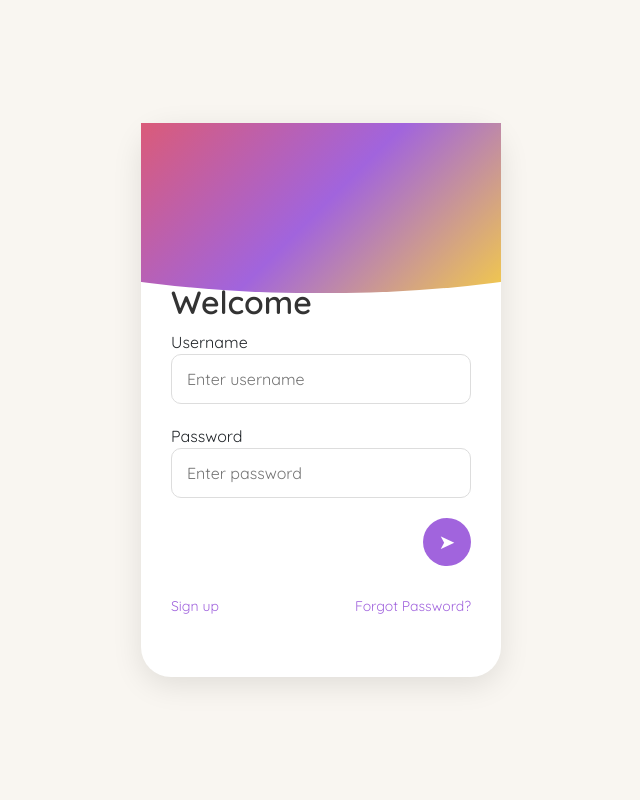
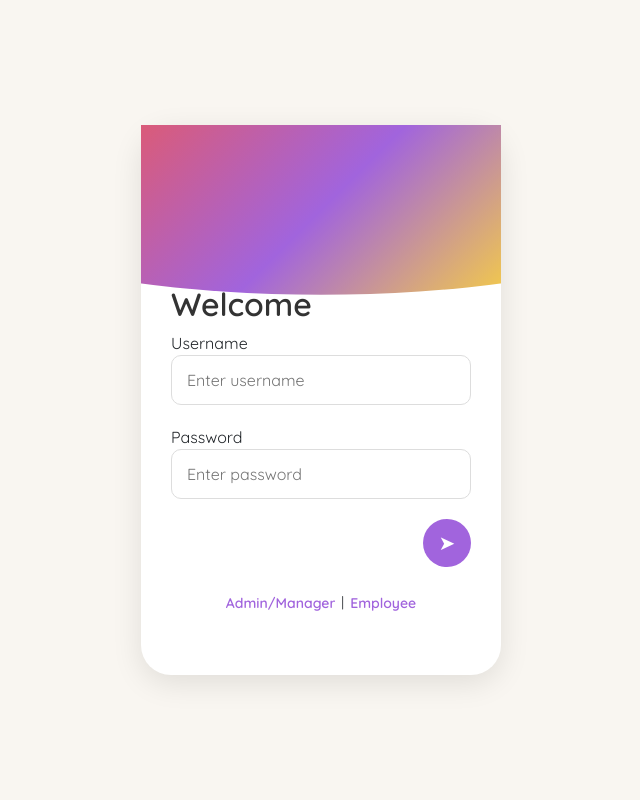
Before and after one commit to SHIVIKRSINGH/shashifashion-reporting, a PHP site: page /pages/login.php in a window 1280 px wide. Shown: the whole page, without its empty margins (319-959 px from the left). Run offline with PHP 8.4, Linux system fonts and the light colour scheme.

Commit message:
UPD LOGIN EMPLOYEE

```diff
--- a/includes/config.php
+++ b/includes/config.php
@@ -115,3 +115,36 @@ if (isset($_SESSION['branch_db'])) {
         }
     }
 }
+
+// ---------------------------------------------------
+// ✅ ATTENDANCE CONFIG SECTION (GeoLocation Only)
+// ---------------------------------------------------
+define('ATTENDANCE_ENABLED', true);
+define('DEFAULT_ALLOWED_RADIUS', 0.2); // 0.2 km = 200 meters
+
+/**
+ * Calculate distance (in km) between two GPS points
+ */
+function calculate_distance_km($lat1, $lon1, $lat2, $lon2)
+{
+    $earthRadius = 6371;
+    $dLat = deg2rad($lat2 - $lat1);
+    $dLon = deg2rad($lon2 - $lon1);
+    $a = sin($dLat / 2) * sin($dLat / 2) +
+        cos(deg2rad($lat1)) * cos(deg2rad($lat2)) *
+        sin($dLon / 2) * sin($dLon / 2);
+    $c = 2 * atan2(sqrt($a), sqrt(1 - $a));
+    return $earthRadius * $c;
+}
+
+/**
+ * Check if employee location is within allowed radius
+ */
+function is_within_allowed_radius($emp_lat, $emp_lon, $office_lat, $office_lon, $allowed_radius_km = DEFAULT_ALLOWED_RADIUS)
+{
+    if (empty($emp_lat) || empty($emp_lon) || empty($office_lat) || empty($office_lon)) {
+        return false;
+    }
+    $distance = calculate_distance_km($emp_lat, $emp_lon, $office_lat, $office_lon);
+    return ($distance <= $allowed_radius_km);
+}
--- a/pages/login.php
+++ b/pages/login.php
@@ -2,11 +2,41 @@
 require_once "../includes/config.php";
 
 $error = '';
+$login_type = $_POST['login_type'] ?? 'admin'; // default admin
 
 if ($_SERVER['REQUEST_METHOD'] === 'POST') {
     $username = trim($_POST['username']);
-    $password = md5(trim($_POST['password'])); // ✅ MD5 for security
+    $password = md5(trim($_POST['password'])); // MD5 hash
 
+    if ($login_type === 'employee') {
+        // ✅ Employee Login (from employee_master)
+        $stmt = $con->prepare("
+            SELECT emp_id, emp_name, username, password, branch_id, role, is_active
+            FROM employee_master
+            WHERE username = ? AND password = ? AND is_active = 1
+            LIMIT 1
+        ");
+        $stmt->bind_param("ss", $username, $password);
+        $stmt->execute();
+        $res = $stmt->get_result();
+
+        if ($res->num_rows === 1) {
+            $emp = $res->fetch_assoc();
+            session_regenerate_id(true);
+
+            $_SESSION['emp_id'] = $emp['emp_id'];
+            $_SESSION['emp_name'] = $emp['emp_name'];
+            $_SESSION['branch_id'] = $emp['branch_id'];
+            $_SESSION['role_name'] = $emp['role']; // 'Employee' or 'Admin'
+
+            // Redirect to attendance dashboard
+            header("Location: attendance_punch.php");
+            exit;
+        } else {
+            $error = "❌ Invalid employee credentials.";
+        }
+    } else {
+        // ✅ Admin / Manager Login (existing)
         $stmt = $con->prepare("
             SELECT u.user_id, u.username, u.password, u.role_id, u.branch_id, r.role_name
             FROM m_user u
@@ -22,14 +52,13 @@ if ($_SERVER['REQUEST_METHOD'] === 'POST') {
             $user = $res->fetch_assoc();
             session_regenerate_id(true);
 
-        // ✅ Set session variables
-        $_SESSION['user_id']    = $user['user_id'];
-        $_SESSION['username']   = $user['username'];
-        $_SESSION['role_id']    = $user['role_id'];
-        $_SESSION['role_name']  = $user['role_name'];
-        $_SESSION['branch_id']  = $user['branch_id'];
+            $_SESSION['user_id'] = $user['user_id'];
+            $_SESSION['username'] = $user['username'];
+            $_SESSION['role_id'] = $user['role_id'];
+            $_SESSION['role_name'] = $user['role_name'];
+            $_SESSION['branch_id'] = $user['branch_id'];
 
-        // ✅ If manager: Load their branch DB config now
+            // Manager: Load their branch DB config
             if (!empty($user['branch_id']) && strtolower($user['role_name']) === 'manager') {
                 $bstmt = $con->prepare("
                     SELECT db_host, db_user, db_password, db_name
@@ -51,16 +80,15 @@ if ($_SERVER['REQUEST_METHOD'] === 'POST') {
                 }
             }
 
-        // ✅ Redirect to dashboard
             header("Location: dashboard.php");
             exit;
         } else {
             $error = "❌ Invalid username or password.";
         }
     }
+}
 ?>
 
-<!-- ✅ Login Page HTML -->
 <!DOCTYPE html>
 <html lang="en">
 
@@ -71,12 +99,9 @@ if ($_SERVER['REQUEST_METHOD'] === 'POST') {
     <link href="https://fonts.googleapis.com/css2?family=Quicksand:wght@400;600&display=swap" rel="stylesheet">
     <link href="https://cdn.jsdelivr.net/npm/bootstrap@5.3.2/dist/css/bootstrap.min.css" rel="stylesheet">
     <style>
-        body,
-        html {
-            height: 100%;
+        body {
             font-family: 'Quicksand', sans-serif;
             background: #f9f6f1;
-            margin: 0;
         }
 
         .container {
@@ -103,26 +128,21 @@ if ($_SERVER['REQUEST_METHOD'] === 'POST') {
             height: 170px;
             background: linear-gradient(135deg, #da5b79, #a164dd, #f2c94c);
             clip-path: ellipse(140% 100% at 50% 0%);
-            z-index: 1;
         }
 
         .login-card h2 {
             margin-top: 120px;
             font-weight: 600;
             color: #333;
+            text-align: left;
             position: relative;
-            z-index: 2;
-            text-align: left;
         }
 
         .form-group {
             margin-bottom: 20px;
-            z-index: 2;
-            position: relative;
         }
 
-        input[type="text"],
-        input[type="password"] {
+        input {
             width: 100%;
             padding: 12px 15px;
             border: 1px solid #ddd;
@@ -152,23 +172,19 @@ if ($_SERVER['REQUEST_METHOD'] === 'POST') {
             background: #8a4ec0;
         }
 
-        .links {
+        .toggle-links {
             display: flex;
-            justify-content: space-between;
-            margin-top: 30px;
+            justify-content: center;
+            margin-top: 25px;
             font-size: 14px;
         }
 
-        .links a {
-            text-decoration: none;
+        .toggle-links button {
+            background: none;
+            border: none;
             color: #a164dd;
-            font-weight: 500;
-        }
-
-        .alert {
-            margin-bottom: 20px;
-            z-index: 2;
-            position: relative;
+            font-weight: 600;
+            cursor: pointer;
         }
     </style>
 </head>
@@ -184,6 +200,8 @@ if ($_SERVER['REQUEST_METHOD'] === 'POST') {
             <?php endif; ?>
 
             <form method="POST" autocomplete="off">
+                <input type="hidden" name="login_type" id="login_type" value="admin">
+
                 <div class="form-group">
                     <label>Username</label>
                     <input type="text" name="username" required placeholder="Enter username">
@@ -198,13 +216,20 @@ if ($_SERVER['REQUEST_METHOD'] === 'POST') {
                     <button type="submit" class="signin-btn">&#10148;</button>
                 </div>
 
-                <div class="links">
-                    <a href="#">Sign up</a>
-                    <a href="#">Forgot Password?</a>
+                <div class="toggle-links">
+                    <button type="button" onclick="switchLogin('admin')">Admin/Manager</button> |
+                    <button type="button" onclick="switchLogin('employee')">Employee</button>
                 </div>
             </form>
         </div>
     </div>
+
+    <script>
+        function switchLogin(type) {
+            document.getElementById('login_type').value = type;
+            alert('Switched to ' + type + ' login.');
+        }
+    </script>
 </body>
 
 </html>
```
Lines whose indentation alone changed are shown as unchanged.
